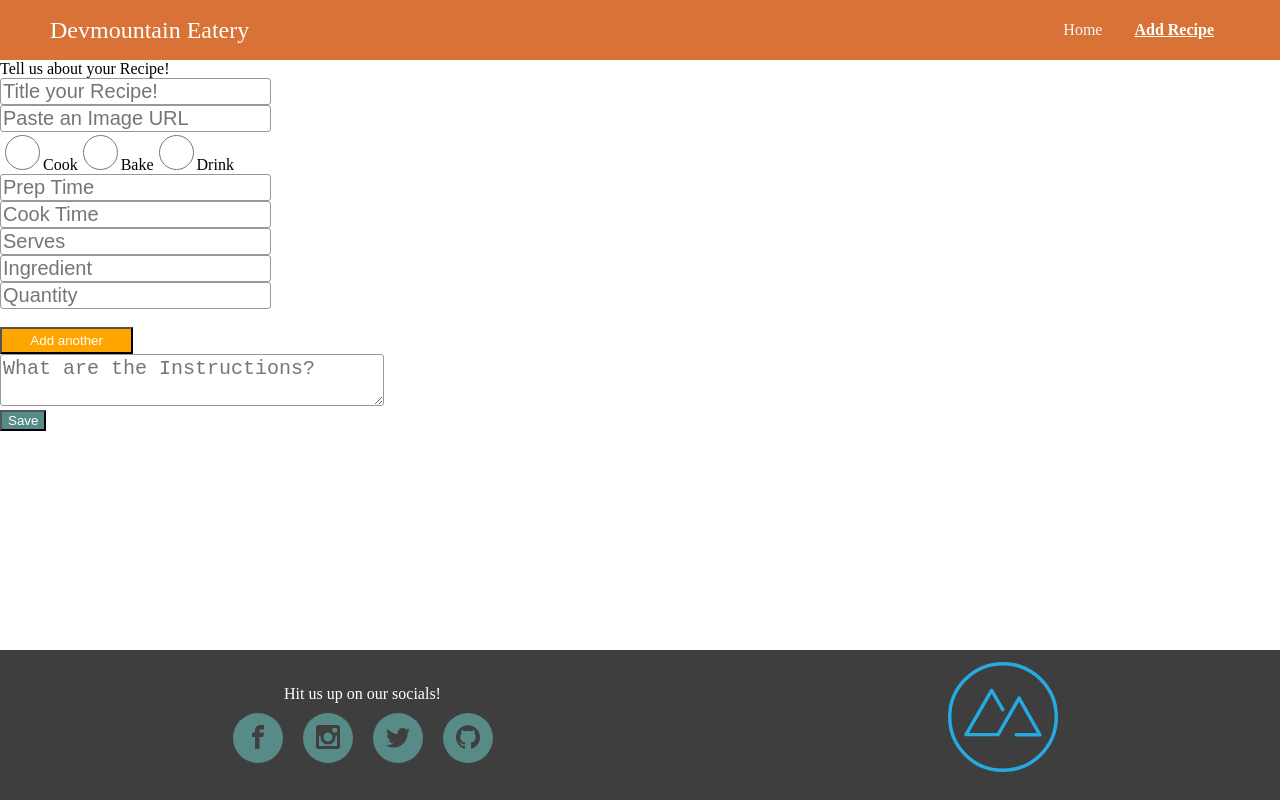
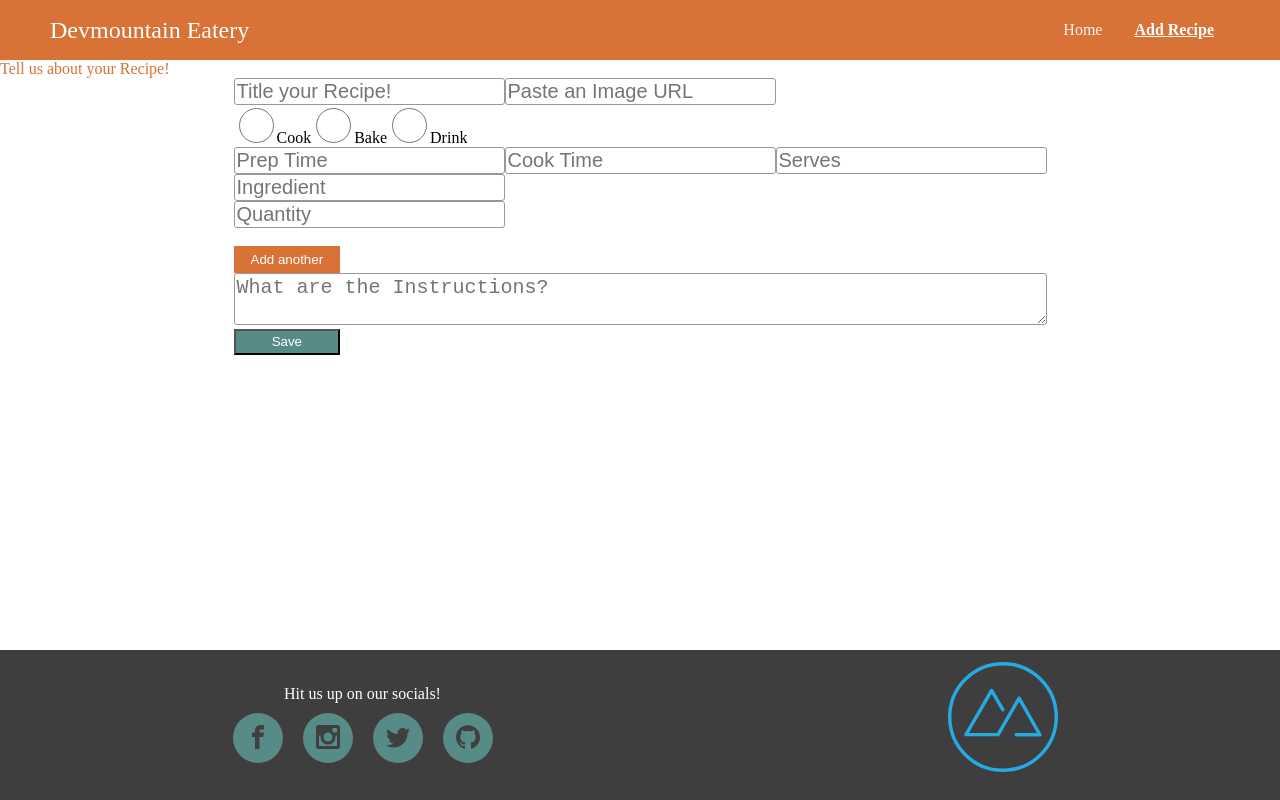
Before and after one commit to raromacias/recipes, a React (Create React App) app: page /new-recipe in a window 1280 px wide. Built offline with nearby package versions, Linux system fonts and the light colour scheme.

Commit message:
fixed form

```diff
--- a/src/components/newRecipeComponents/NewRecipe.module.css
+++ b/src/components/newRecipeComponents/NewRecipe.module.css
@@ -1,15 +1,17 @@
 .orange_btn {
-    background-color: orange;
+    background-color:#D97236;
     height: 2em;
-    width: 10em;
+    width: 8em;
     color: white;
     text-align: center;
+    border: none;
 
 
 }
 
-.formcontainer h1 {
+ h1 {
     font-size: larger;
+    color: #D97236;
 
 }
 
@@ -17,8 +19,6 @@
     display: flex;
     flex-direction:column;
     align-items: center;
-    max-width: 500px;
-    margin: auto;
 
 }
 .radio-container {
@@ -32,11 +32,7 @@ form {
     display: flex;
     flex-direction: column;
     align-items: center;
-    width: 30vw;
     height: fit-content;
-    gap: 15px;
-
-
   }
 
   form input, form textarea {
@@ -84,3 +80,11 @@ form {
 textarea {
     width: 100%;
   }
+
+   button {
+  background-color:#578B87;
+  color: white;
+  width: 8em;
+  height: 2em;
+
+}
--- a/src/components/newRecipeComponents/NewRecipeScreen.jsx
+++ b/src/components/newRecipeComponents/NewRecipeScreen.jsx
@@ -46,7 +46,7 @@ const NewRecipeScreen = () => {
     );
   });
   return (
-    <section style={{margin:'auto'}} className="formcontainer">
+    <section  className="formcontainer">
       <h1>Tell us about your Recipe!</h1>
       <Formik initialValues={initialValues} onSubmit={onSubmit}>
         {({ values, handleChange, handleSubmit }) => (
@@ -146,7 +146,8 @@ const NewRecipeScreen = () => {
                 onChange={handleChange}
               />
               <br />
-              <button style={{backgroundColor:'#578B87', color: 'white'}}
+              <button
+                className="save-btn"
                 type="submit"
               >Save</button>
             </div>
```
